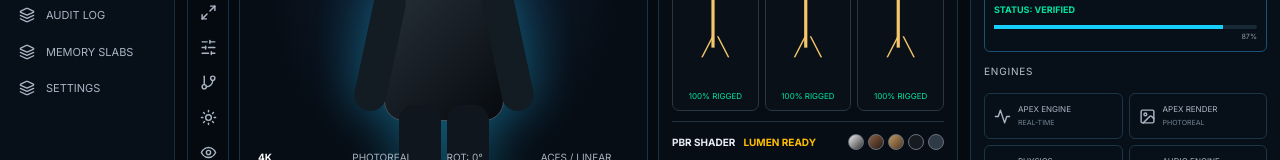
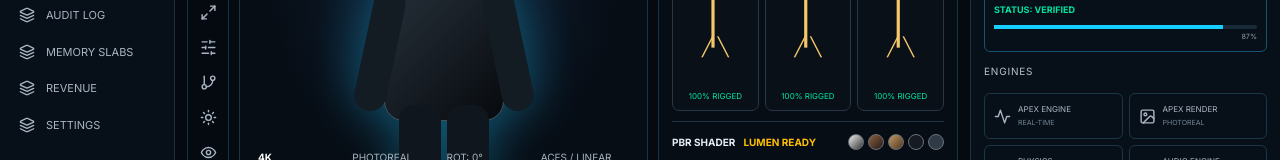
Before and after one commit to rahmaanherman-source/APEX-TERMINAL, a Next.js app: page / in a window 1280 px wide. Shown: the part 342-502 px from the top of the page. Built offline with nearby package versions, Linux system fonts and the light colour scheme.

Commit message:
feat(revenue): link Revenue from existing workspace navigation

```diff
--- a/app/character-studio/page.tsx
+++ b/app/character-studio/page.tsx
@@ -1,6 +1,7 @@
 'use client';
 
 import { useState } from 'react';
+import { useRouter } from 'next/navigation';
 import {
   Activity, Box, Brain, Check, ChevronDown, ChevronLeft, ChevronRight,
   CircleDot, Eye, GitBranch, Image as ImageIcon, Layers, Lightbulb,
@@ -12,6 +13,7 @@ const tools = [Move3d, Scissors, Wand2, Box, Maximize2, SlidersHorizontal, GitBr
 const tabs = ['CREATE', 'CHARACTERS', 'WORLDS', 'ANIMATION', 'RENDER'];
 
 export default function CharacterStudioPage() {
+  const router = useRouter();
   const [activeTab, setActiveTab] = useState('CHARACTERS');
   const [gabbyOpen, setGabbyOpen] = useState(true);
   const [leftOpen, setLeftOpen] = useState(true);
@@ -43,7 +45,7 @@ export default function CharacterStudioPage() {
           <button className="railToggle" onClick={() => setLeftOpen(!leftOpen)} aria-label="Collapse navigation">{leftOpen ? <ChevronLeft/> : <ChevronRight/>}</button>
           {leftOpen && <>
             <div className="railTitle">WORKSPACE</div>
-            {['DASHBOARD','PROJECTS','TOOLS','ENGINES','CONNECTIONS','MARKETPLACE','AUDIT LOG','MEMORY SLABS','SETTINGS'].map((x,i)=><button key={x} className={x==='TOOLS'?'nav active':'nav'}><Layers size={16}/>{x}</button>)}
+            {['DASHBOARD','PROJECTS','TOOLS','ENGINES','CONNECTIONS','MARKETPLACE','AUDIT LOG','MEMORY SLABS','REVENUE','SETTINGS'].map((x,i)=><button key={x} onClick={() => { if (x === 'REVENUE') router.push('/revenue'); }} className={x==='TOOLS'?'nav active':'nav'} aria-label={x==='REVENUE'?'Open Revenue workspace':x}><Layers size={16}/>{x}</button>)}
           </>}
         </aside>
 
```
